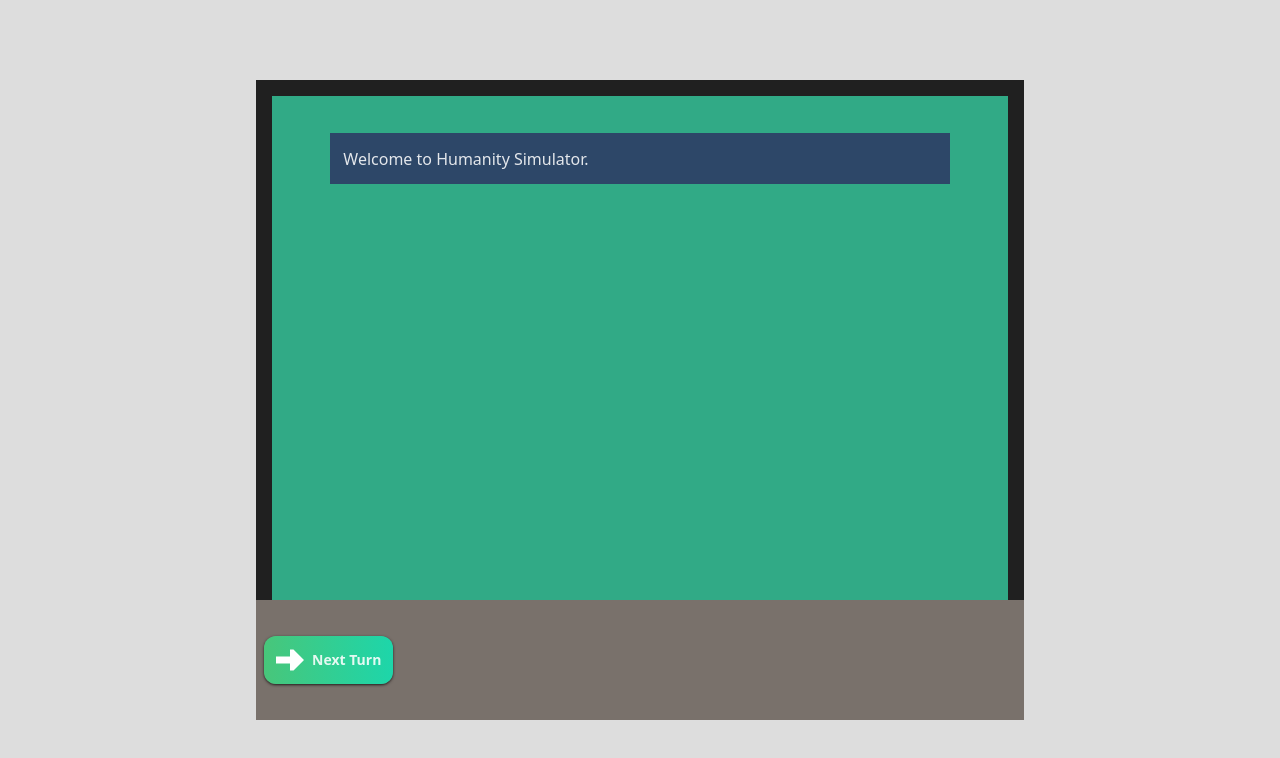
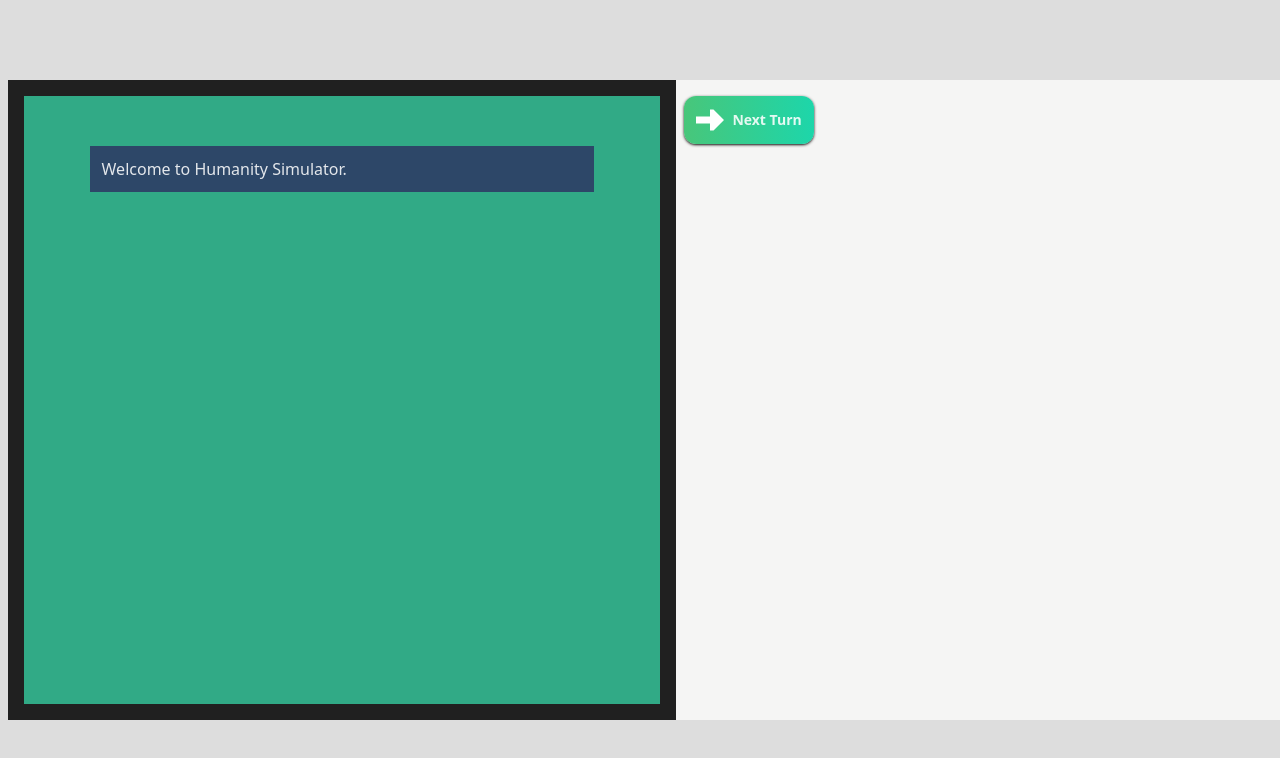
Before and after one commit to lyszt/FSMadame-De-Pompadour, a React (Vite) app: page / in a window 1280 px wide. Shown: the top 758 px of the page. Built offline with nearby package versions, Linux system fonts and the light colour scheme.

Commit message:
easier to use layout

```diff
--- a/src/App.tsx
+++ b/src/App.tsx
@@ -9,7 +9,7 @@ function App() {
 
   return (
       <main className="w-screen h-screen flex flex-col items-center justify-start">
-          <div className="w-full h-full flex flex-col items-center justify-center">
+          <div className="w-full h-full flex flex-col  justify-center">
             <EventBox/>
           </div>
       </main>
--- a/src/EventBox.tsx
+++ b/src/EventBox.tsx
@@ -41,18 +41,21 @@ function EventBox() {
     }
 
   return (
-      <div className="w-3/5 h-4/5 bg-stone-100 m-10 relative">
+      <div className="w-full h-4/5 bg-stone-100 m-2 relative flex flex-row">
           <div ref={scrollContainerRef} className="eventBox w-full h-full">
               {dialogues.map((text, i) => (
                   <p key={i} className="dialogue_box">
                       {text}
                   </p>
               ))}
-
+              <br/>
           </div>
-          <div className="absolute bottom-0 pt-10 w-full h-1/4">
-              <div className="w-full h-full bg-stone-500 flex flex-row items-center">
-                  <button type="button" onClick={runTurn} className="passTurn h-12 gap-2 flex flex-row justify-center items-center rounded-xl shadow shadow-stone-800 m-2 pr-3 pl-3 hover:bg-stone-800 bg-stone-950">
+          <div className="pt-2 w-full h-full">
+              <div className="w-full h-full flex flex-row">
+                  <button type="button" onClick={runTurn}
+                          className="passTurn h-12 gap-2 flex flex-row justify-center
+                          items-center rounded-xl shadow
+                          shadow-stone-800 m-2 pr-3 pl-3 hover:bg-stone-800">
                       <img className="w-7" src="src/assets/icons/arrow.svg" alt="Pass turn"/>
                       <span className="text-sm font-bold">Next Turn</span>
                   </button>
```
